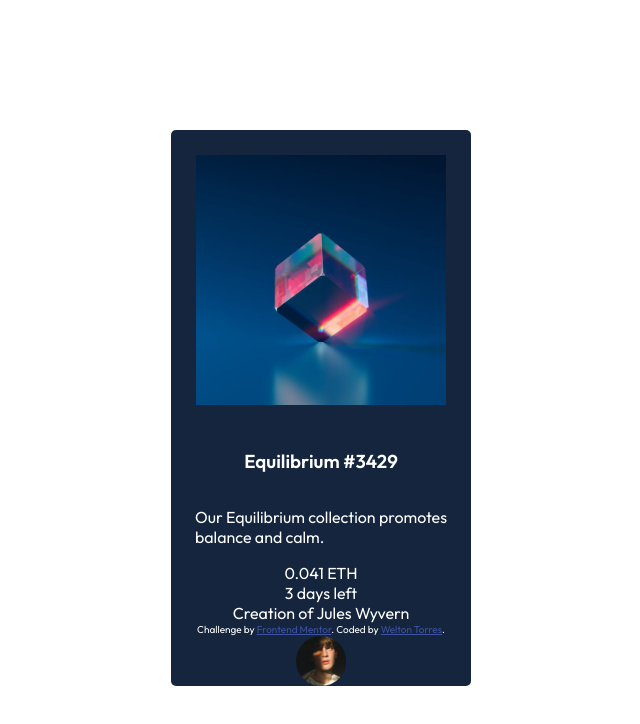
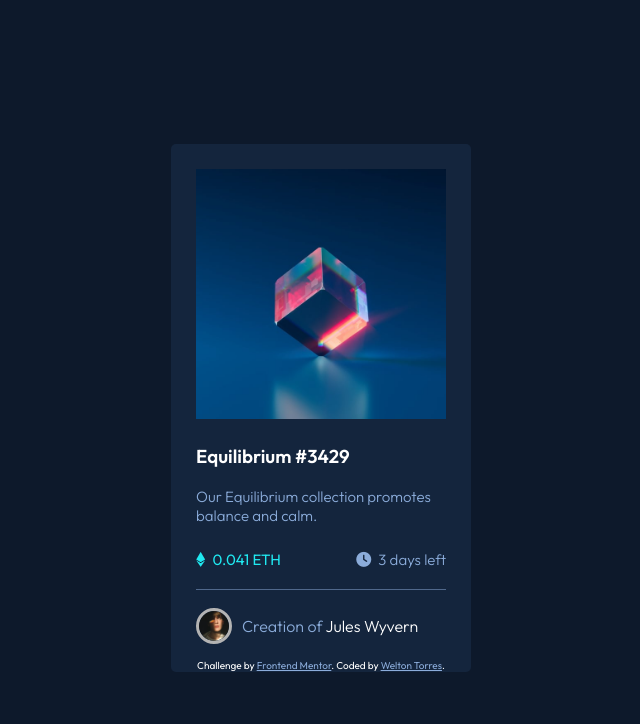
Before and after one commit to weltontorres/NFT-Preview-Card, a plain HTML site: page nft-preview-card-component-main/index.html in a window 1280 px wide. Shown: the whole page, without its empty margins (319-959 px from the left). Drawn offline with Linux system fonts and the light colour scheme.

Commit message:
Final Commit
I finished styling the page;
I adjusted the flex-box spaces.
I changed the colors.

```diff
--- a/nft-preview-card-component-main/index.html
+++ b/nft-preview-card-component-main/index.html
@@ -9,14 +9,15 @@
   <link rel="stylesheet" href="style.css">
 
   <link href="https://fonts.googleapis.com/css2?family=Outfit:wght@300;400;600&display=swap" rel="stylesheet">
+  <script src="https://kit.fontawesome.com/99e42a7a34.js" crossorigin="anonymous"></script>
 
   <title>Frontend Mentor | NFT preview card component</title>
 
   <!-- Feel free to remove these styles or customise in your own stylesheet 👍 -->
-  <style>
+ <!--  <style>
     .attribution { font-size: 10px; text-align: center; }
     .attribution a { color: hsl(228, 45%, 44%); }
-  </style>
+  </style> -->
 </head>
 <body>
 
@@ -27,19 +28,30 @@
 
     <p>Our Equilibrium collection promotes <br> balance and calm.</p>
 
+    <div class="ethview">
+      <span>
+        <i class="fa-brands fa-ethereum"></i>
+        0.041 ETH
+      </span>
+      <span>
+        <i class="fa-solid fa-clock"></i>
+        3 days left
+      </span>
+    </div>
 
-   <span>0.041 ETH</span>
-   <span>3 days left</span>
+    <hr>
 
-
-    <div class="footer"> Creation of Jules Wyvern </div>
+    <div class="footer">
+      <img class="image-avatar" src="image-avatar.png" alt="">
+      Creation of
+      <span class="jules"> Jules Wyvern</span>
+    </div>
 
     <div class="attribution">
       Challenge by <a href="https://www.frontendmentor.io?ref=challenge" target="_blank">Frontend Mentor</a>.
       Coded by <a href="#">Welton Torres</a>.
     </div>
 
-    <img class="image-avatar" src="image-avatar.png" alt="">
 
 
   </div>
--- a/nft-preview-card-component-main/style.css
+++ b/nft-preview-card-component-main/style.css
@@ -7,7 +7,7 @@ html {
 }
 
 body {
-	/* background-color: hsl(217, 54%, 11%); */
+	background-color: hsl(217, 54%, 11%);
 	height: 100%;
 	min-height: 100%;
 	display: flex;
@@ -18,7 +18,7 @@ body {
 
 .image-equilibrium {
 	width: 250px ;
-	border-radius: 5px;
+	border-radius: 10px;
 	padding: 25px;
 }
 
@@ -26,23 +26,93 @@ body {
 	display: flex;
 	width: 300px ;
 	color: white;
-
 	justify-content: center;
-	align-items: center;
+	/* align-items: center; */
 	align-content: center;
 	flex-direction: column;
 	background-color: hsl(216, 50%, 16%);
 	border-radius: 5px;
 }
 
+
 h3 {
-	text-align: left;
+	margin-top: 0;
+	margin-left: 25px;
+}
+
+p {
+	margin-left: 25px;
+	font-size: 15px;
+	font-weight: 100;
+	margin-top: 0;
+	color: hsl(215, 51%, 70%);
 }
 
 
+.ethview {
+	display: flex;
+	margin-left: 25px;
+	justify-content: space-between;
+	margin-right: 25px;
+	font-size: 15px;
+	font-weight: 100;
+	margin-top: 10px;
+	color: hsl(215, 51%, 70%);
+}
 
+i {
+margin-right: 4px;
+}
 
+.ethview span:first-child {
+	color: #20E9F1;
+	font-weight: 400;
+}
+
+hr {
+
+	background-color: hsl(215, 51%, 70%);
+	width: 250px;
+	height: 1px;
+	border: none;
+	opacity: 0.5;
+	margin-top:20px ;
+}
 
 .image-avatar {
-	width: 50px ;
-	height: 50px ;
+	width: 30px;
+	border: solid white;
+	border-radius: 20px;
+	border-color: #B3B3B3;
+	margin-right: 10px;
+
+}
+
+.footer {
+	display: flex;
+	flex-direction: row;
+	align-items: center;
+	align-content: center;
+	margin-left: 25px;
+	margin-right: 25px;
+	margin-top: 10px;
+	color: hsl(215, 51%, 70%);
+	font-weight: 100;
+
+}
+
+.footer span {
+	color: white;
+	margin-left: 3px;
+}
+
+.attribution {
+	margin-top: 15px;
+	color: white;
+	text-align: center;
+	font-size: 10px;
+}
+
+a {
+	color: hsl(215, 51%, 70%);
+}
```
